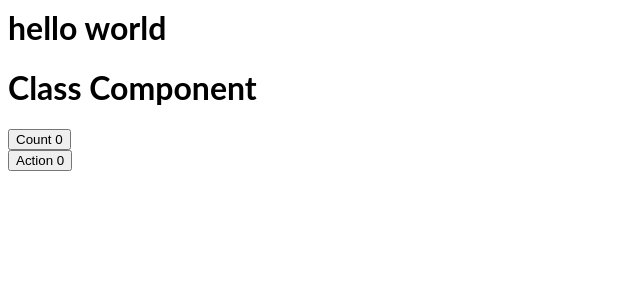
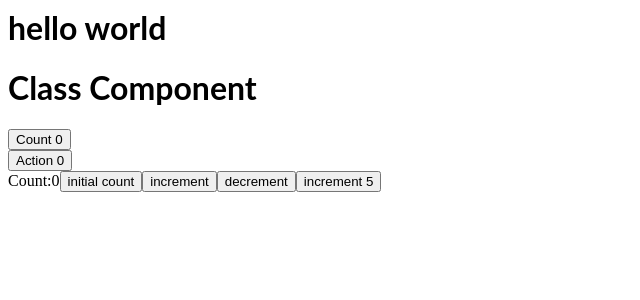
Before and after one commit to Dinesh1629/react-app, a React (Create React App) app: page / in a window 1280 px wide. Shown: the top 300 px of the page, without its empty margins (0-640 px from the left). Built offline with nearby package versions, Linux system fonts and the light colour scheme.

Commit message:
previous

```diff
--- a/src/App.js
+++ b/src/App.js
@@ -5,6 +5,7 @@
 import Welcome from './component/Welcome'
 import ClassCounter from './component/ClassCounter'
 import HookCounter from './component/HookCounter'
+import HookCounterprv from './component/HookCounterprv'
 
 
 class App extends Component {
@@ -17,6 +18,7 @@
         <Welcome />
         <ClassCounter />
         <HookCounter />
+        <HookCounterprv />
       </div>
     );
   }
--- /dev/null
+++ b/src/component/HookCounterprv.js
@@ -0,0 +1,29 @@
+import React, { useState } from "react";
+
+function HookCounterprv() {
+  const initialCount = 0
+  const [count, setCount] = useState(initialCount)
+
+  const increment = () => {
+    for (let i = 0; i < 5; i++) {
+      setCount(PrevCount => count + 5);
+    }
+  }
+
+
+
+  return (
+    <div>
+      Count:{count}
+      <button onClick={() => setCount(initialCount)}>initial count</button>
+      <button onClick={() => setCount(prevCount => prevCount + 1)}>
+        increment
+      </button>
+       <button onClick={() => setCount(prevCount => prevCount - 1)}>
+        decrement
+      </button>
+      <button onClick= {increment}>increment 5</button>
+    </div>
+  );
+}
+export default HookCounterprv;
```
